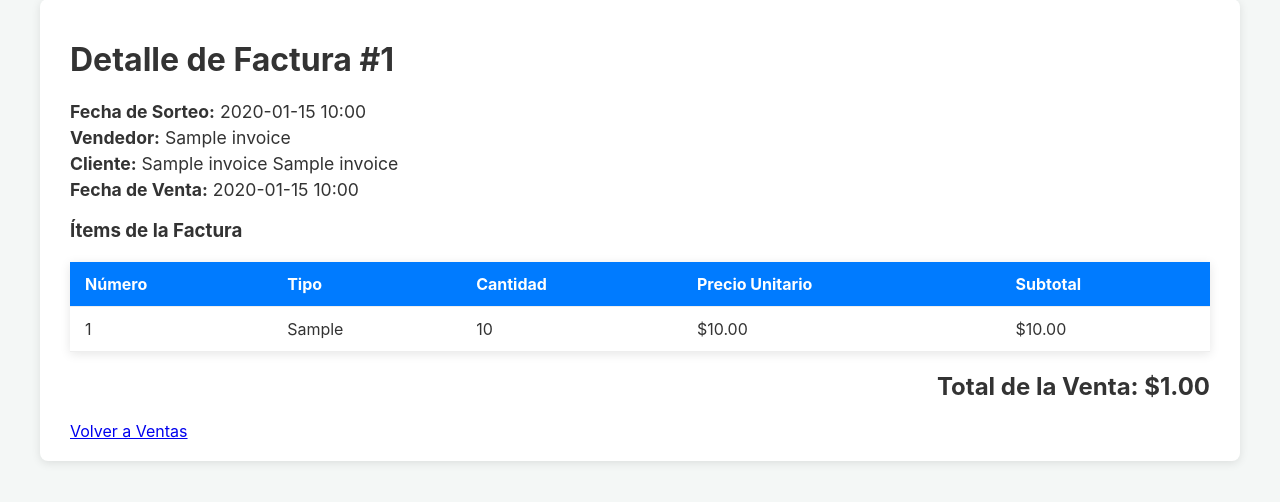
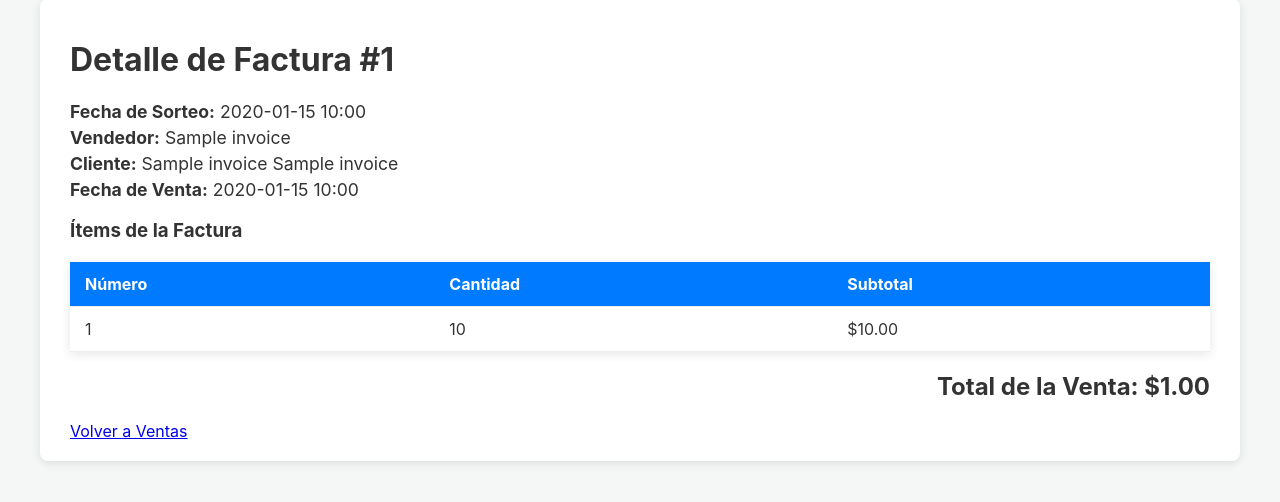
Before and after one commit to jelixandroid8-byte/loto-app, a Flask app: template templates/sale_detail.html in a window 1280 px wide. Shown: the part 83-585 px from the top of the page. Run offline with Flask 3, Linux system fonts and the light colour scheme; the template is opened without the code that fills it: most values are stand-ins (such as "Sample title", 1, 10 or a date in 2020); some libraries are stand-ins or nearby versions.

Commit message:
Remove 'Tipo' and 'Precio Unitario' columns from sale_detail.html

```diff
--- a/templates/sale_detail.html
+++ b/templates/sale_detail.html
@@ -22,9 +22,7 @@
         <thead>
             <tr>
                 <th>Número</th>
-                <th>Tipo</th>
                 <th>Cantidad</th>
-                <th>Precio Unitario</th>
                 <th>Subtotal</th>
             </tr>
         </thead>
@@ -32,9 +30,7 @@
             {% for item in items %}
             <tr>
                 <td>{{ item['number'] }}</td>
-                <td>{{ item['item_type']|capitalize }}</td>
                 <td>{{ item['quantity'] }}</td>
-                <td>${{ '%.2f'|format(item['price_per_unit']) }}</td>
                 <td>${{ '%.2f'|format(item['sub_total']) }}</td>
             </tr>
             {% endfor %}
```
